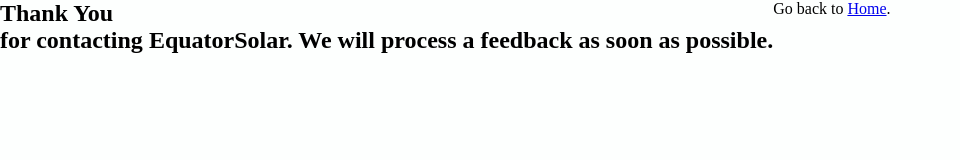
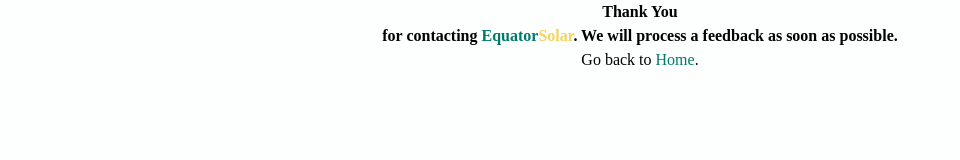
Before and after one commit to Yassinproweb/eq-solar, a website: page public/thanks.html in a window 1280 px wide. Shown: the whole page, without its empty margins (0-960 px from the left). Drawn offline with Linux system fonts and the light colour scheme; a web font is replaced by a local one.

Commit message:
Update thanks.html: now it's fully /main.css

```diff
--- a/public/thanks.html
+++ b/public/thanks.html
@@ -16,7 +16,7 @@
   <title>Equator Solar</title>
 
   <!-- css -->
-  <link href="../src/style.css" rel="stylesheet">
+  <link href="/main.css" rel="stylesheet">
 </head>
 
 <body>
```
